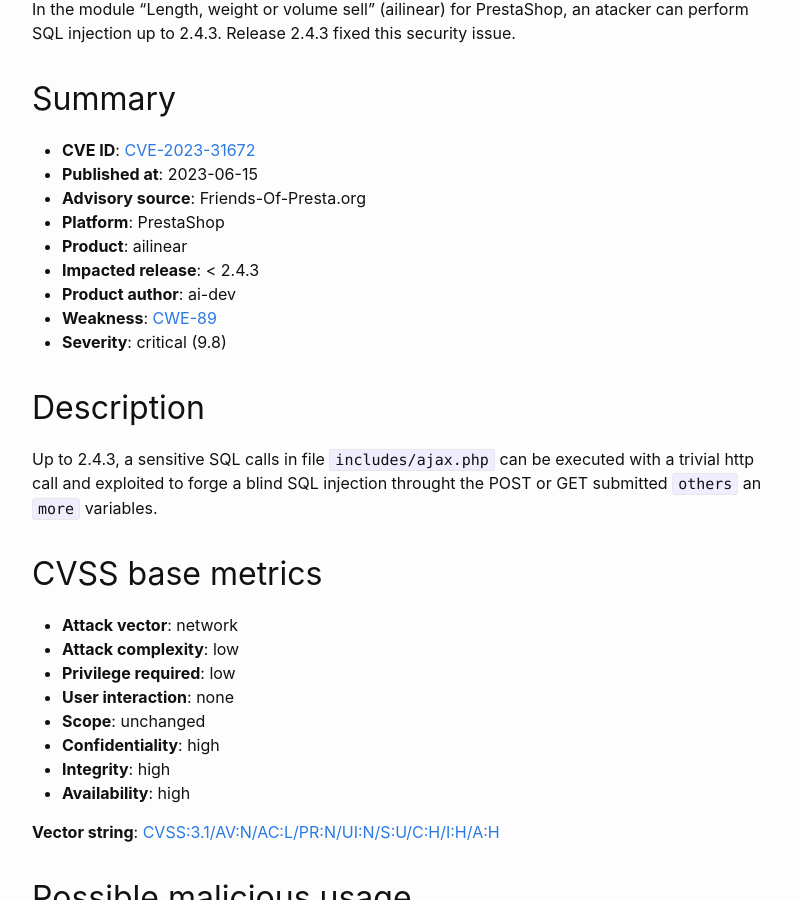
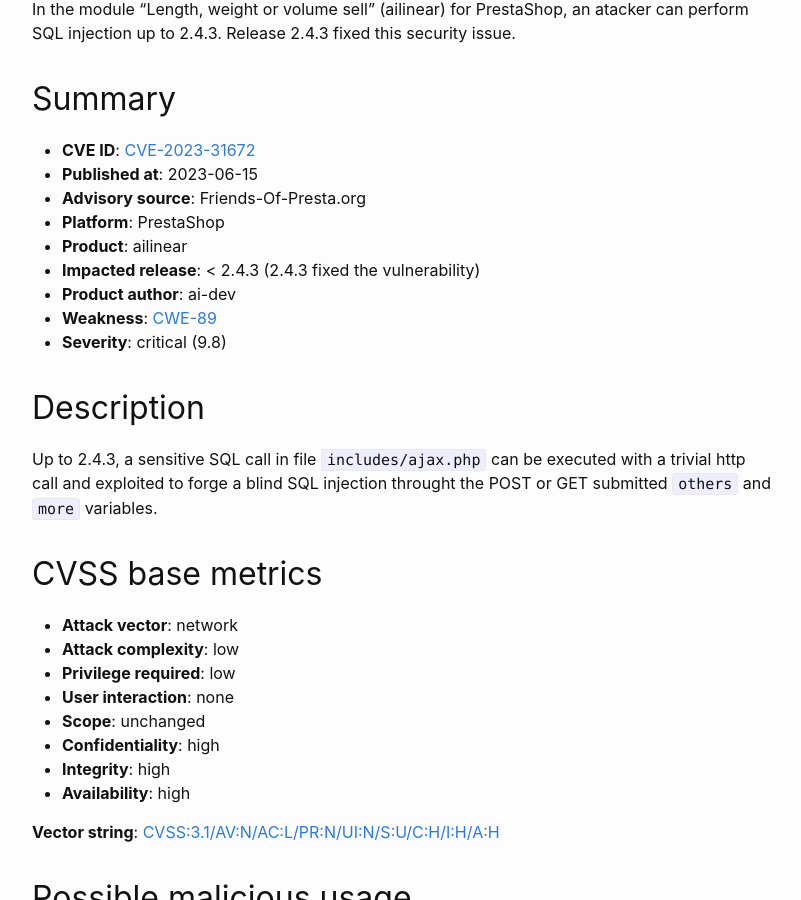
Before and after one commit to friends-of-presta/security-advisories, a Jekyll site: the page built from _posts/2023-06-15-ailinear.md, in a window 1280 px wide and 900 px high, scrolled down 306 px. Shown: the whole window, without its empty margins (238-1039 px from the left). Built offline with Jekyll 4.4.1, drawn with Linux system fonts in a browser that asks for light colours.

Commit message:
Update 2023-06-15-ailinear.md

```diff
--- a/_posts/2023-06-15-ailinear.md
+++ b/_posts/2023-06-15-ailinear.md
@@ -19,14 +19,14 @@ In the module "Length, weight or volume sell" (ailinear) for PrestaShop, an atac
 * **Advisory source**: Friends-Of-Presta.org
 * **Platform**: PrestaShop
 * **Product**: ailinear
-* **Impacted release**: < 2.4.3
+* **Impacted release**: < 2.4.3 (2.4.3 fixed the vulnerability)
 * **Product author**: ai-dev
 * **Weakness**: [CWE-89](https://cwe.mitre.org/data/definitions/89.html)
 * **Severity**: critical (9.8)
 
 ## Description
 
-Up to 2.4.3, a sensitive SQL calls in file `includes/ajax.php` can be executed with a trivial http call and exploited to forge a blind SQL injection throught the POST or GET submitted `others` an `more` variables.
+Up to 2.4.3, a sensitive SQL call in file `includes/ajax.php` can be executed with a trivial http call and exploited to forge a blind SQL injection throught the POST or GET submitted `others` and `more` variables.
 
 ## CVSS base metrics
 
```
